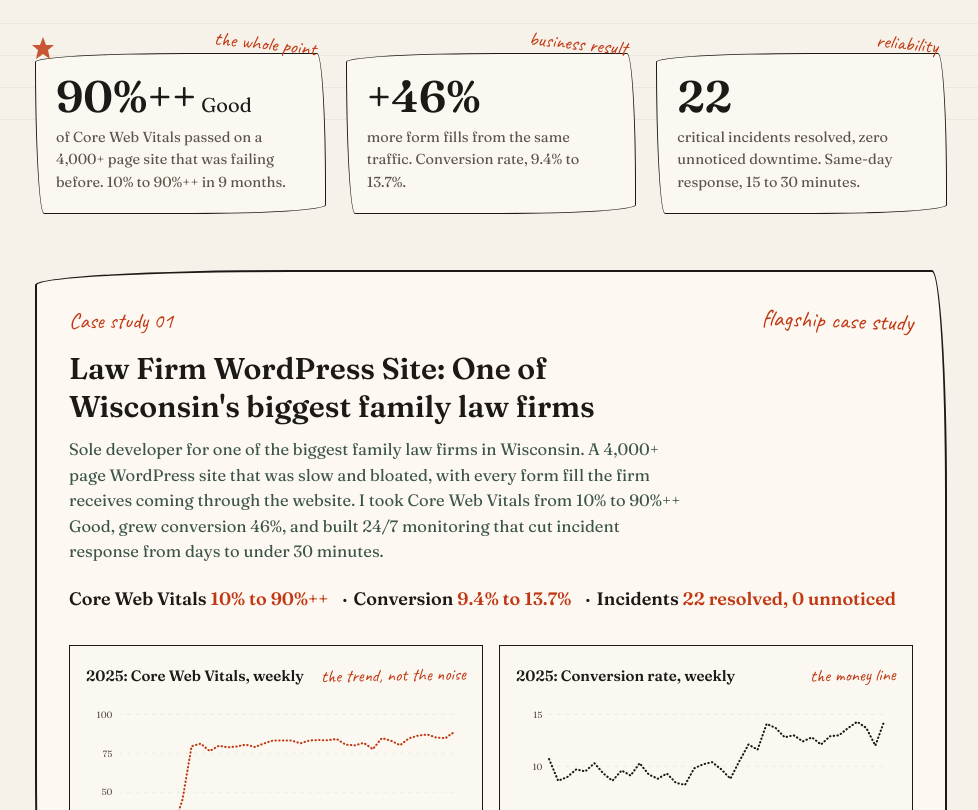
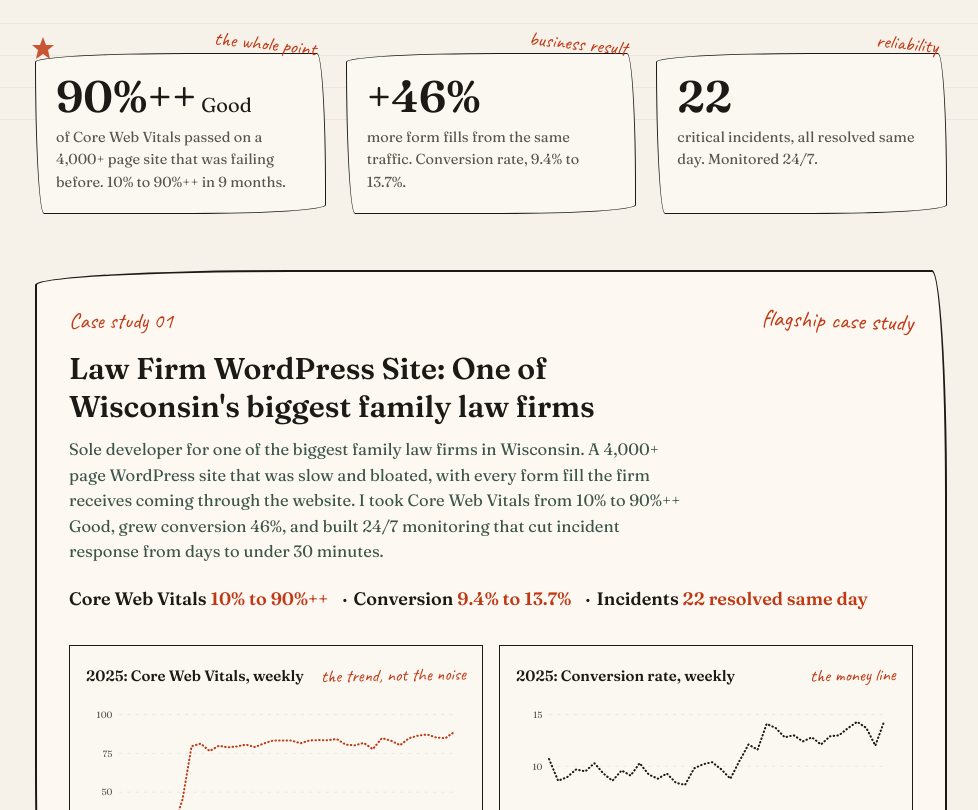
Before and after one commit to yuuhub/yuuri-portfolio, a Next.js app: page / in a window 1280 px wide. Shown: the part 680-1490 px from the top of the page, without its empty margins (149-1127 px from the left). Built offline with nearby package versions, Linux system fonts and the light colour scheme.

Commit message:
Reliability stat: replace unprovable '0 unnoticed' with measured 'all resolved same day'

```diff
--- a/app/page.tsx
+++ b/app/page.tsx
@@ -80,8 +80,7 @@
             </span>
             <div className="text-[44px] font-semibold leading-none">22</div>
             <div className="text-[14.5px] text-[var(--ink-muted)] mt-2">
-              critical incidents resolved, zero unnoticed downtime. Same-day
-              response, 15 to 30 minutes.
+              critical incidents, all resolved same day. Monitored 24/7.
             </div>
           </div>
         </div>
--- a/data/case-studies.ts
+++ b/data/case-studies.ts
@@ -20,7 +20,7 @@
     metrics: [
       { label: "Core Web Vitals", value: "10% to 90%++" },
       { label: "Conversion", value: "9.4% to 13.7%" },
-      { label: "Incidents", value: "22 resolved, 0 unnoticed" },
+      { label: "Incidents", value: "22 resolved same day" },
     ],
     featured: true,
   },
```
